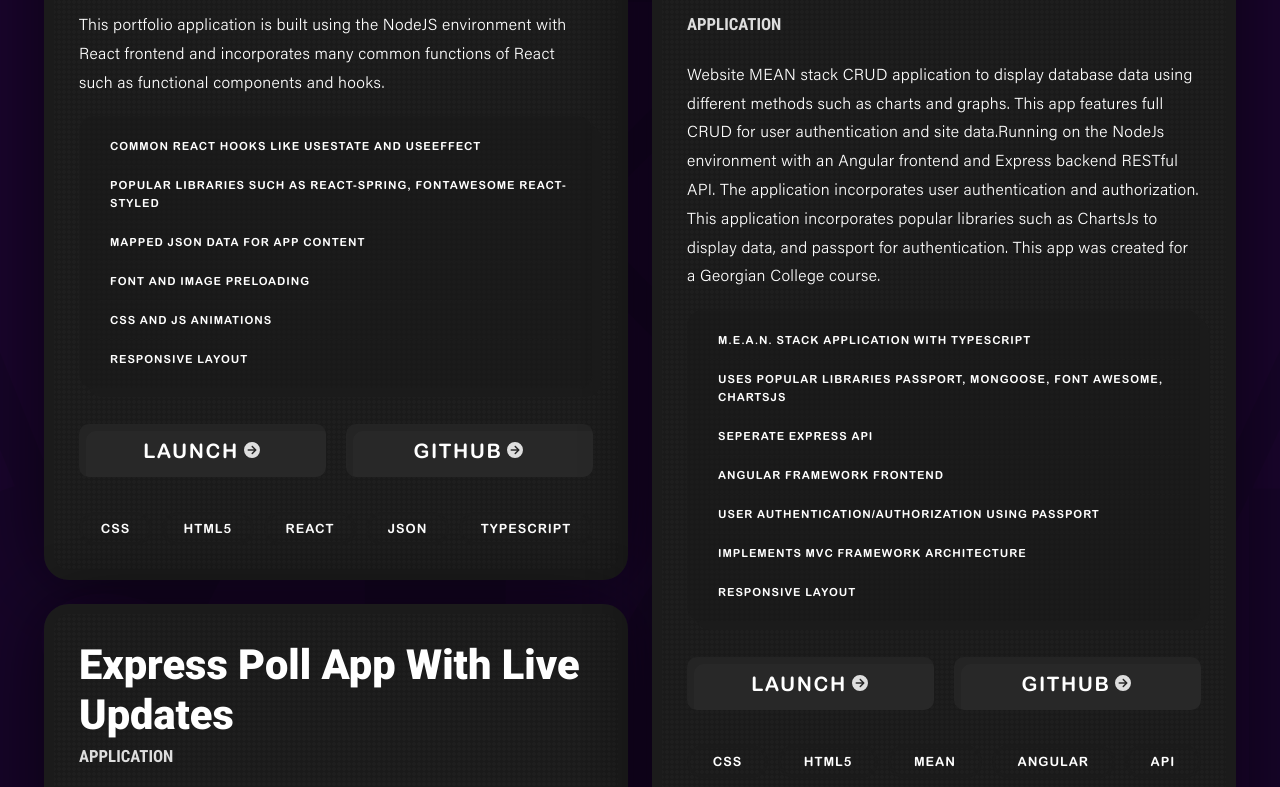
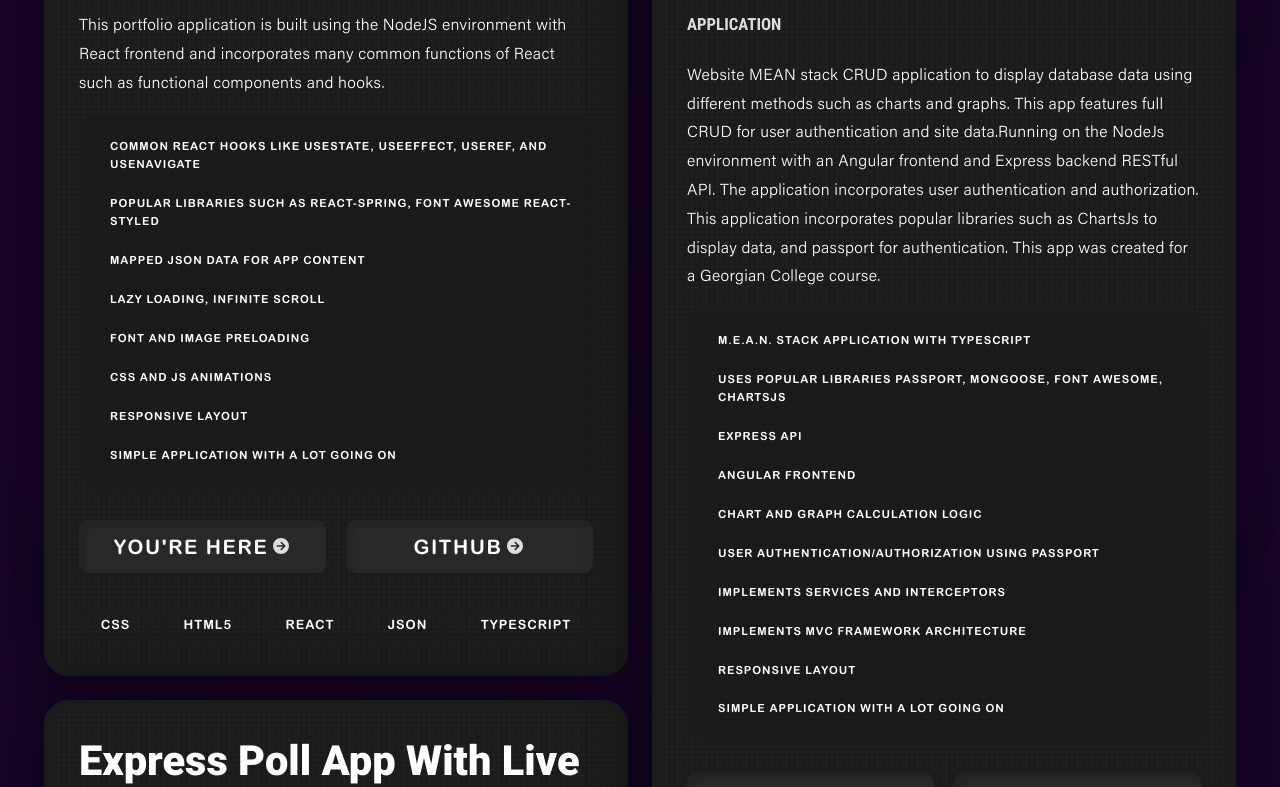
Before and after one commit to mcgmark/2023-React-Portfolio, a React (Create React App) app: page /dev in a window 1280 px wide. Shown: the part 788-1575 px from the top of the page. Built offline with nearby package versions, Linux system fonts and the light colour scheme; grey boxes are pictures that could not be loaded.

Commit message:
Updated for github

```diff
--- a/public/assets/data/dev.json
+++ b/public/assets/data/dev.json
@@ -4,18 +4,21 @@
       "title": "ReactJS Portfolio Website",
       "type": "Application",
       "features": [
-        "Common react hooks like useState and useEffect",
-        "popular libraries such as React-Spring, FontAwesome React-Styled",
+        "Common react hooks like useState, useEffect, useRef, and UseNavigate",
+        "popular libraries such as React-Spring, Font Awesome React-Styled",
         "Mapped JSON data for app content",
+        "Lazy loading, infinite scroll",
         "Font and image preloading",
         "CSS and JS Animations",
-        "Responsive layout"
+        "Responsive layout",
+        "Simple Application with a lot going on"
       ],
       "tech": [
         "CSS", "html5", "react", "json", "typescript"
       ],
       "description": "This portfolio application is built using the NodeJS environment with React frontend and incorporates many common functions of React such as functional components and hooks.",
-      "link": "/"
+      "link": "/",
+      "github": "https://github.com/mcgmark/2023-React-Portfolio"
     },
     {
       "id": 2,
@@ -24,30 +27,35 @@
       "features": [
         "M.E.A.N. stack application with TypeScript",
         "Uses popular libraries passport, mongoose, font awesome, chartsjs",
-        "Seperate Express API",
-        "Angular framework frontend",
+        "Express API",
+        "Angular frontend",
+        "Chart and Graph calculation logic",
         "User authentication/authorization using Passport",
+        "Implements services and interceptors",
         "Implements MVC framework architecture",
-        "Responsive layout"
+        "Responsive layout",
+        "Simple Application with a lot going on"
       ],
       "tech": [
         "CSS", "html5", "mean", "angular", "api", "mongodb", "nodejs", "express", "chartsJS", "backend", "frontend", "json", "typescript"
       ],
       "description": "Website MEAN stack CRUD application to display database data using different methods such as charts and graphs. This app features full CRUD for user authentication and site data.Running on the NodeJs environment with an Angular frontend and Express backend RESTful API. The application incorporates user authentication and authorization. This application incorporates popular libraries such as ChartsJs to display data, and passport for authentication. This app was created for a Georgian College course.",
-      "link": "http://mcgmark-001-site4.dtempurl.com/"
+      "link": "http://mcgmark-001-site4.dtempurl.com/",
+      "github": "https://github.com/mcgmark/Rental-Data-Dashboard"
     },
     {
       "id": 3,
       "title": "Express Poll app with live updates",
       "features": [
-        "Express application runing in Node",
+        "Node Express application",
         "Handlebars template frontend",
         "Mongo database",
         "Live updates using SocketIO web sockets",
         "User authentication/authorization using Passport and Express Api",
         "IP and cookie tracking for vote integrity",
         "MVC architecture",
-        "Animated responsive interface"
+        "Animated responsive interface",
+        "Simple Application with a lot going on"
 
       ],
       "type": "Application",
@@ -55,7 +63,8 @@
         "javascript", "express API", "handlebars", "socketIO", "mongo", "css", "html5", "passport", "nodejs", "frontend", "backend", "json", "RESTful"
       ],
       "description": "Website application that allows users to create and share live polls. This application incorporates both frontend and backend javascript development. The poll voting is automatically live updated using web sockets. LivePoll is built on the Node.js environment using ExpressJS. The UI for the site is created using the Handlebars library. The website uses an Express server for the CRUD RESTful API. The app incorporates user authentication and authorization. This app was created for a Georgian College course.",
-      "link": "http://mcgmark-001-site3.dtempurl.com/"
+      "link": "http://mcgmark-001-site3.dtempurl.com/",
+      "github": "https://github.com/mcgmark/LivePoll-App"
     },
     {
       "id": 4,
@@ -64,38 +73,42 @@
         "Built on ASP.net using Entity MsSQL",
         "Developed using Visual Studio",
         "Bootstrap responsive interface",
+        "Complete Bing Maps implementation",
         "Bing Maps API using Javascript",
-        "User authentication/authorization using Asp.net core"
+        "User authentication/authorization using Asp.net core",
+        "Simple Application with a lot going on"
       ],
       "type": "Application",
       "tech": [
         "asp.net", "javascript", "bootstrap", "MsSQL", "C#", "frontend", "backend", "JSON", "RESTful"
       ],
       "description": "GeoMarker allows users to create and view saved locations on a map. GeoMarker built on the ASP.Net platform and implements full CRUD, user authentication/authorization, MsSQL database, JSON API, and Bing Map API implementation using Javascript. Bootstrap was used to create the responsive layout. This app was created for a Georgian College course.",
-      "link": "http://mcgmark-001-site1.dtempurl.com/"
+      "link": "http://mcgmark-001-site1.dtempurl.com/",
+      "github": "https://github.com/mcgmark/GeoMarker-App"
     },
     {
       "id": 5,
       "title": "Javascript Storymaker Toy",
       "features": [
-        "Fun demonstration of Javascript fundamentals",
+        "Demonstration of Javascript fundamentals",
         "functions, Objects, Arrays, iterative loops, conditional statements",
         "Uses device speaker for text to speech",
         "Responsive layout",
-        "SVG artwork"
+        "SVG graphics"
       ],
       "type": "Application",
       "tech": [
         "CSS", "html5", "javascript", "frontend"
       ],
       "description": "Recreation of the retro Storymaker toy. This application was created using Javascript fundamentals such as objects, variables, functions and iterative loops. Like the real toy the app uses the user's browser text-to-speech to recreat the real toy experience. This applicaiton was created for a Georgian College course.",
-      "link": "/assets/sites/storymaker-app/"
+      "link": "/assets/sites/storymaker-app/",
+      "github": "https://github.com/mcgmark/storymaker-toy-js"
     },
     {
       "id": 6,
       "title": "Bootstrap Responsive layout for Book promotion",
       "features": [
-        "Responsive layout using Bootstrap",
+        "Responsive Bootstrap layout",
         "Implements popular Bootstrap components navigation, slides, tabs, accordion"
       ],
       "type": "website",
@@ -103,7 +116,8 @@
         "bootstrap", "html5", "frontend"
       ],
       "description": "Website layout created using Bootstrap to demonstrate using the css library to create a responsive layout using Bootstrap components. This is a Georgian College class assignment.",
-      "link": "/assets/sites/bootstrap-site"
+      "link": "/assets/sites/bootstrap-site",
+      "github": "https://github.com/mcgmark/bootstrap-site"
     },
     {
       "id": 7,
@@ -116,13 +130,15 @@
         "css", "html5", "frontend"
       ],
       "description": "This is a responsive website design using CSS. This is a Georgian College class assignment.",
-      "link": "/assets/sites/jgarden-site"
+      "link": "/assets/sites/jgarden-site",
+      "github": "https://github.com/mcgmark/responsive-grid-site"
     },
     {
       "id": 8,
-      "title": "Responsive Layout Recreation for Apparel store",
+      "title": "Recreation of E-Commerce store page",
       "features": [
         "Responsive CSS layout",
+        "mobile/desktop dropdown menu",
         "Flexbox and Grid layout techniques"
       ],
       "type": "website",
@@ -130,7 +146,8 @@
         "css", "html5", "frontend"
       ],
       "description": "This responsive website layout is a recreation/clone of an existing apparel store website built using CSS and HTML. This is a Georgian College class assignment.",
-      "link": "/assets/sites/marks-site"
+      "link": "/assets/sites/marks-site",
+      "github": "https://github.com/mcgmark/ecommerce-layout-recreation"
     },
     {
       "id": 9,
@@ -143,7 +160,8 @@
         "CSS", "html5", "frontend"
       ],
       "description": "Responsive website layout created using CSS and HTML. This is a Georgian College class assignment.",
-      "link": "/assets/sites/ohhenry-site"
+      "link": "/assets/sites/ohhenry-site",
+      "github": "https://github.com/mcgmark/simple-css-layout"
     },
     {
       "id": 10,
@@ -156,7 +174,8 @@
         "CSS", "html5", "frontend"
       ],
       "description": "Responsive website layout. This is a Georgian College class assignment.",
-      "link": "/assets/sites/poppins-site"
+      "link": "/assets/sites/poppins-site",
+      "github": "https://github.com/mcgmark/simple-css-layout-2"
     },
     {
       "id": 15,
@@ -169,7 +188,8 @@
         "javascript", "html5", "css", "frontend"
       ],
       "description": "Website design used to demonstate the intersection observer being used to animate a table of contents menu for a website. This is a Georgian College class assignment.",
-      "link": "/assets/sites/observermenu-component"
+      "link": "/assets/sites/observermenu-component",
+      "github": "https://github.com/mcgmark/intersection-observer-menu"
     },
     {
       "id": 11,
@@ -181,7 +201,8 @@
         "css", "html5", "frontend"
       ],
       "description": "Website design created using CSS to replicate a magazine cover to display popular CSS techniques. This is a Georgian College class assignment.",
-      "link": "/assets/sites/magcover-site"
+      "link": "/assets/sites/magcover-site",
+      "github": "https://github.com/mcgmark/magazine-css-layout"
     },
     {
       "id": 12,
@@ -195,7 +216,8 @@
         "CSS", "html5", "jquery", "frontend"
       ],
       "description": "Website tabs layout to demonstrate popular jquery animation functions.",
-      "link": "/assets/sites/tabs-component"
+      "link": "/assets/sites/tabs-component",
+      "github": "https://github.com/mcgmark/jquery-animated-tabs"
     },
     {
       "id": 13,
@@ -208,7 +230,8 @@
         "css", "html5", "frontend"
       ],
       "description": "Big dropdown menu to demonstrate popular CSS layout techniques. This is a Georgian College class assignment.",
-      "link": "/assets/sites/bigmenu-component"
+      "link": "/assets/sites/bigmenu-component",
+      "github": "https://github.com/mcgmark/bigmenu-component"
     },
     {
       "id": 14,
@@ -222,6 +245,7 @@
         "jquery", "CSS", "HTML5", "frontend"
       ],
       "description": "Animated toggle button to demonstrate popular functions of JQuery using css classes. This is a Georgian College class assignment.",
-      "link": "/assets/sites/anibutton-component"
+      "link": "/assets/sites/anibutton-component",
+      "github": "https://github.com/mcgmark/jquery-animated-button"
     }
 ]
--- a/src/index.css
+++ b/src/index.css
@@ -12,11 +12,6 @@
 @font-face {
   font-family: 'Rubik';
   src: url('../public/assets/fonts/Rubik-Light.woff') format('woff');
-}
-
-@font-face {
-  font-family: 'OpenSans';
-  src: url('../public/assets/fonts/OpenSans-Regular.woff') format('woff');
 }
 
 @font-face {
--- a/src/views/assets/types/types.ts
+++ b/src/views/assets/types/types.ts
@@ -17,4 +17,5 @@ export type DevItem = {
     tech: string[];
     description: string;
     link: string;
+    github: string;
 };
--- a/src/views/components/menu/menu.tsx
+++ b/src/views/components/menu/menu.tsx
@@ -3,7 +3,9 @@ import styled from 'styled-components';
 import { useNavigate, useLocation } from 'react-router-dom';
 
 import { FontAwesomeIcon } from '@fortawesome/react-fontawesome';
-import { faBars, faTimes, faCode, faPaperPlane, faM } from '@fortawesome/free-solid-svg-icons';
+import { faBars, faTimes, faCode, faPaperPlane } from '@fortawesome/free-solid-svg-icons';
+
+import mark from '../../assets/images/mark.png';
 
 
 type MobileMenuProps = {
@@ -68,11 +70,13 @@ box-sizing: border-box;
     position: fixed;
     top: 0px;
     min-height: 100vh;
-    background-color: rgba(18, 2, 29, 0.722);
+    background: url(${mark}), rgba(28, 16, 44, 0.75);
+    background-position: 20% top;
+    background-repeat: no-repeat;
     backdrop-filter: blur(70px);
     z-index: 1000;
     left: ${(props) => (props.$showmenu ? "0%" : "100%")};
-    transition: left .5s ease;
+    transition: left .5s ease-in-out;
     box-shadow: ${(props) => (props.$showmenu ? "0px 0px 50px rgb(0, 0, 0)" : "none")};
     border: 0px;
     overflow-y: auto;
@@ -92,20 +96,40 @@ box-sizing: border-box;
         height: 10px;
     }
 
-    @media (min-width: 900px){
+    @media (min-width: 700px){
+        background-position: 20% top;
+        border: 10px solid rgba(163, 101, 255, 0.066);
+        width: fit-content;
+        left: ${(props) => (props.$showmenu ? "35%" : "100%")};
+        padding: 0px 4%;
+        width: 60%;
+    }
+
+    @media (min-width: 1300px){
+        background-position: 0% top;
+        border: 10px solid rgba(163, 101, 255, 0.066);
+        width: fit-content;
+        left: ${(props) => (props.$showmenu ? "50%" : "100%")};
+        padding: 0px 4%;
+        width: 45%;
+    }
+
+    @media (min-width: 1800px){
+        background-position: -10% top;
         border: 10px solid rgba(163, 101, 255, 0.066);
         width: fit-content;
         left: ${(props) => (props.$showmenu ? "55%" : "100%")};
-        padding: 0px 4%;
+        padding: 0px 3%;
         width: 40%;
     }
 
-    @media (min-width: 1800px){
+    @media (min-width: 2000px){
+        background-position: -20% top;
         border: 10px solid rgba(163, 101, 255, 0.066);
         width: fit-content;
-        left: ${(props) => (props.$showmenu ? "55%" : "100%")};
-        padding: 0px 4%;
-        width: 35%;
+        left: ${(props) => (props.$showmenu ? "65%" : "100%")};
+        padding: 0px 3%;
+        width: 30%;
     }
 `;
 
@@ -151,6 +175,7 @@ const MobileMenuButton = styled.h2<MobileMenuButtonProps>`
 const MobileMenuHeading = styled.h2`
     font-family: 'Oswald';
     font-size: 2rem;
+
 `;
 
 const MobileMenuParagraph = styled.p`
--- a/src/views/content/dev/dev-portfolio.tsx
+++ b/src/views/content/dev/dev-portfolio.tsx
@@ -248,20 +248,24 @@ const DevPortfolio: React.FC<Props> = ({ data }) => {
         <PortfolioContainer>
             <PortfolioInner>
                <Masonry columns={{xs: 1, sm: 1, md: 1, lg: 2, xl: 3}} spacing={3}>
-               {data.map((item: DevItem) => (
+               {data.map((item: DevItem, outerIndex) => (
                         <PortfolioItem key={item.id}>
                             <PortfolioItemText>
                                 <PortfolioItemTitle>{item.title}</PortfolioItemTitle>
                                 <PortfolioItemType>{item.type}</PortfolioItemType>
                                 <PortfolioItemDescription>{item.description}</PortfolioItemDescription>
                                 <FeaturesList>
-                                {item.features.map((feature, index) => (
-                                    <FeaturesItem key={index}>{feature}</FeaturesItem>
+                                {item.features.map((feature, innerIndex) => (
+                                    <FeaturesItem key={innerIndex}>{feature}</FeaturesItem>
                                 ))}
                                 </FeaturesList>
                                 <div style={{display: 'flex', flexDirection: 'row', gap: '20px', alignItems: 'stretch'}}>
-                                    <DevItemButton $externalUrl={item.link} >Launch</DevItemButton>
-                                    <DevItemButton>Github</DevItemButton>
+                                    {outerIndex === 0 ? (
+                                        <DevItemButton>You're Here</DevItemButton>
+                                    ):(
+                                        <DevItemButton $externalUrl={item.link}>Launch</DevItemButton>
+                                    )}
+                                    <DevItemButton $externalUrl={item.github}>Github</DevItemButton>
                                 </div>
                                 <PortfolioTechList>
                                 {item.tech.map((tech, index) => (
--- a/src/views/content/home/design/design-text.tsx
+++ b/src/views/content/home/design/design-text.tsx
@@ -13,7 +13,7 @@ const DesignContentDiv = styled.div`
     gap: 30px;
     justify-content: center;
     background: url(${spaceBackground});
-    background-color: #170e21;
+    background-color: #170e2168;
     background-size: cover;
     width: 100%;
     padding: 2rem;
--- a/src/views/content/home/dev/dev-text.tsx
+++ b/src/views/content/home/dev/dev-text.tsx
@@ -15,7 +15,7 @@ const DevContentDiv = styled.div`
     gap: 30px;
     justify-content: center;
     background: url(${spaceBackground});
-    background-color: #170e21;;
+    background-color: #170e2168;
     background-size: cover;
     width: 100%;
     padding: 2rem;
```
Also changed, not shown: 2 other files (tests, documents, lock files or other folders).
